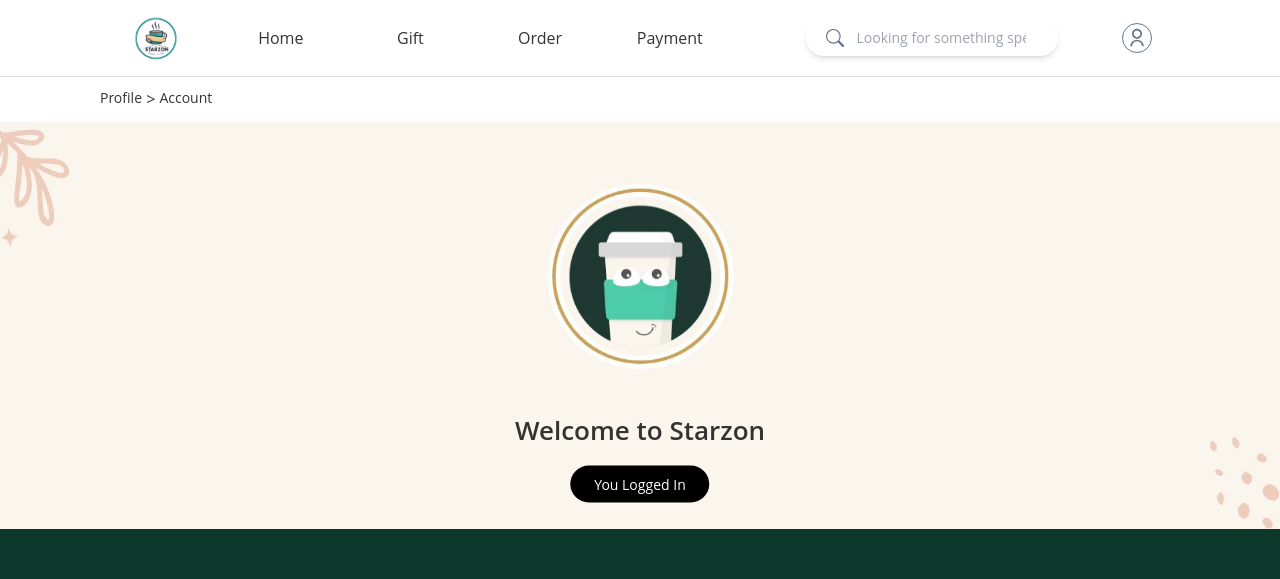
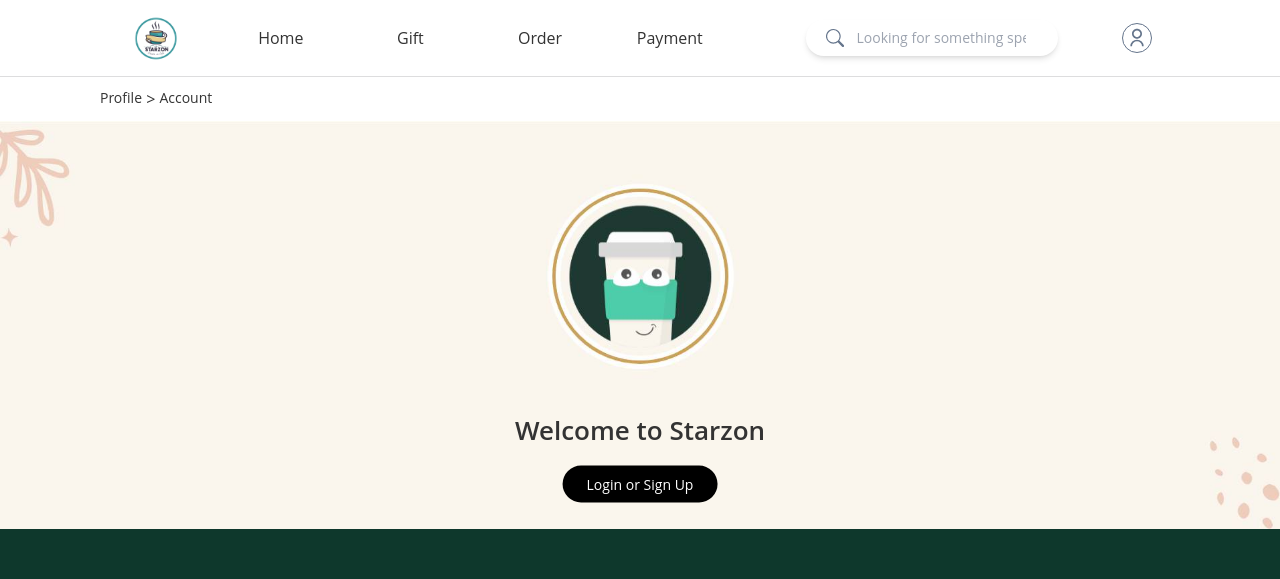
Before and after one commit to JasperEyez/Project_SE, a React (Create React App) app in the folder client/: page /profile in a window 1280 px wide. Shown: the top 579 px of the page. Built offline with nearby package versions, Linux system fonts and the light colour scheme.

Commit message:
update profile from user info

```diff
--- a/client/src/page/Profile.js
+++ b/client/src/page/Profile.js
@@ -19,11 +19,14 @@ const Profile = () => {
         <div className="bg">
           <img src={bgimage}  alt="" />
         </div>
-        <h1>Welcome to Starzon</h1>
-        {user
-          ?<a href="login"><button>Login or Sign Up</button></a>
-          :<a href="login"><button>You Logged In</button></a>
-        }
+        {user && <>
+          <h1>{user.email}</h1>
+          <a href="login"><button>You Logged In</button></a>
+        </>}
+        {!user && <>
+          <h1>Welcome to Starzon</h1>
+          <a href="login"><button>Login or Sign Up</button></a>
+        </>}
       </div>
     </div>
   );
```
